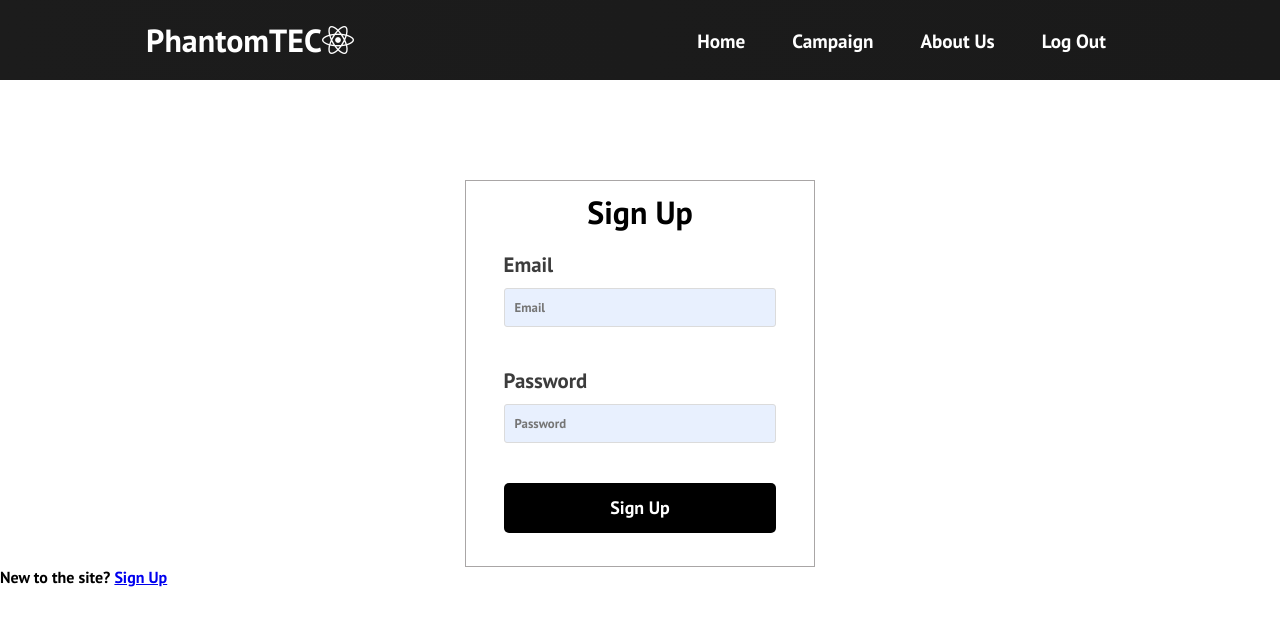
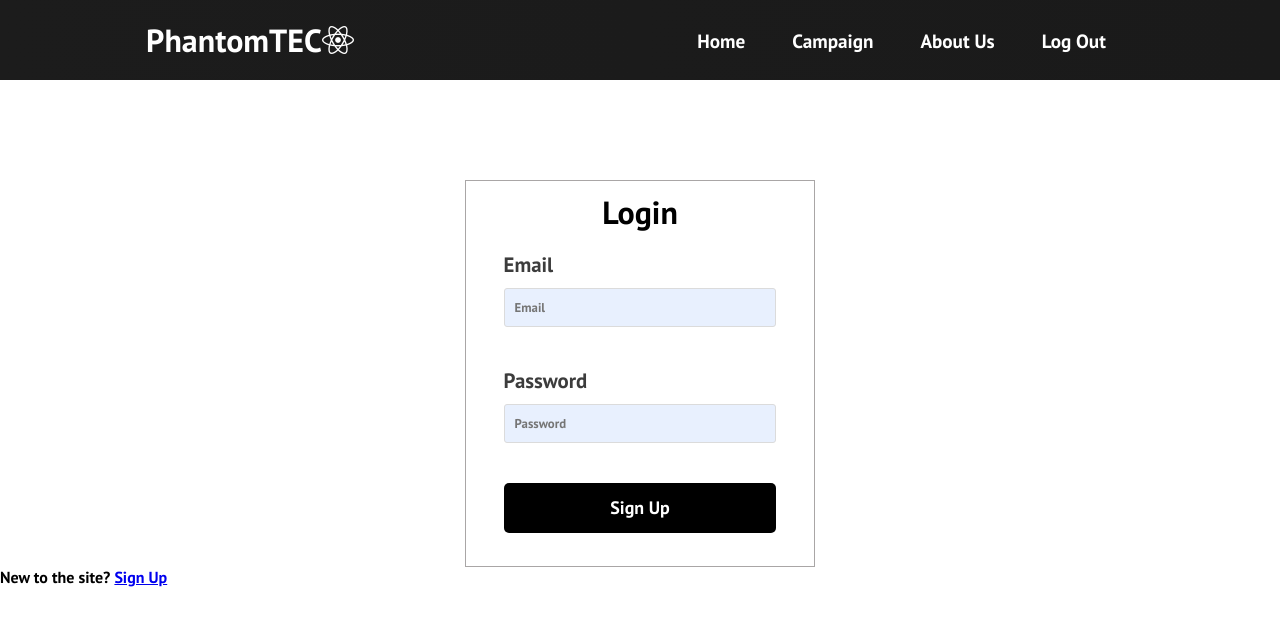
Before and after one commit to leductrong975/sa-react-web-application, a React (Create React App) app: page /log-in in a window 1280 px wide. Shown: the top 626 px of the page. Built offline with nearby package versions, Linux system fonts and the light colour scheme; no server answers.

Commit message:
another small fix

```diff
--- a/src/components/FormSignUp/FormSignUp.js
+++ b/src/components/FormSignUp/FormSignUp.js
@@ -7,7 +7,7 @@ function FormSignUp(props) {
     return (
         <>
             <div className='AuthContainer'>
-                <h1>Sign Up</h1>
+                <h1>{props.label}</h1>
                 {props.error && <alert>{props.error}</alert>}
                 <form className='AuthForm' onSubmit={props.handleSubmit}>
                     <div className='InputFieldContainer'>
```
